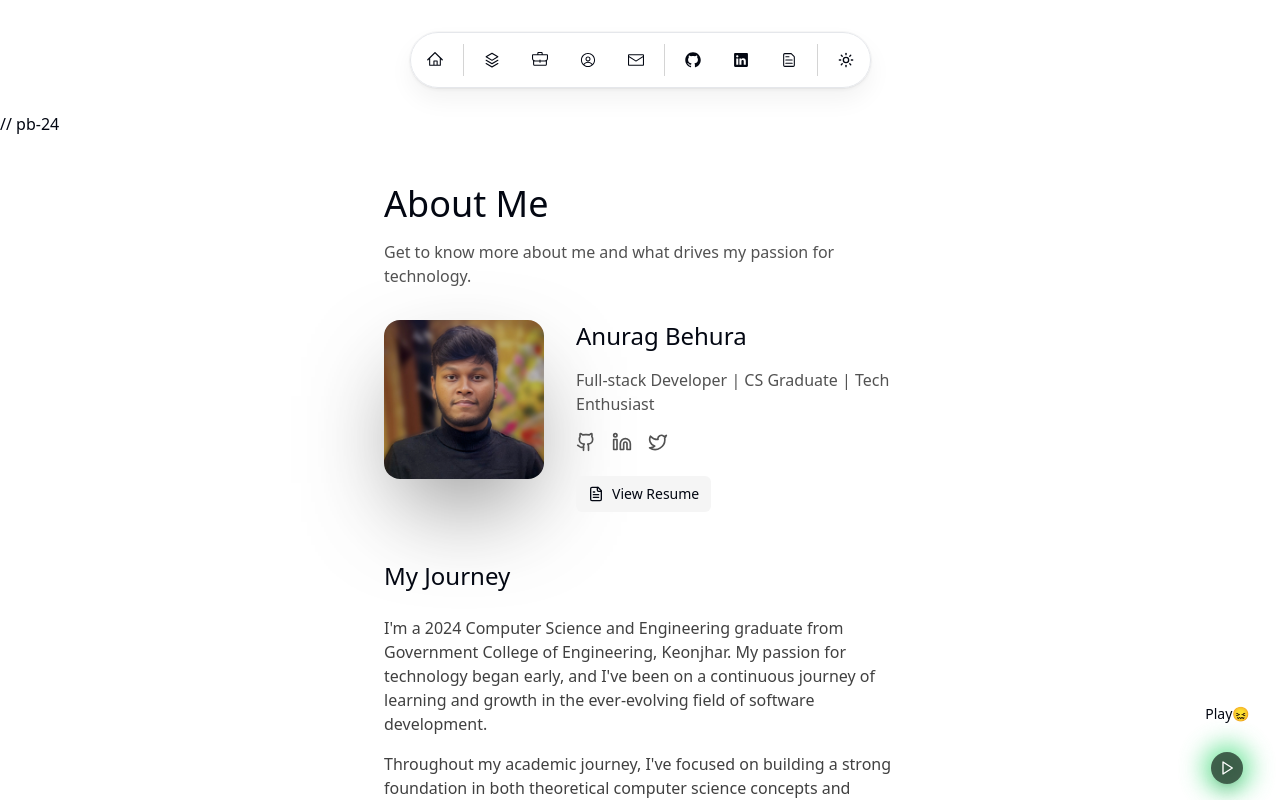
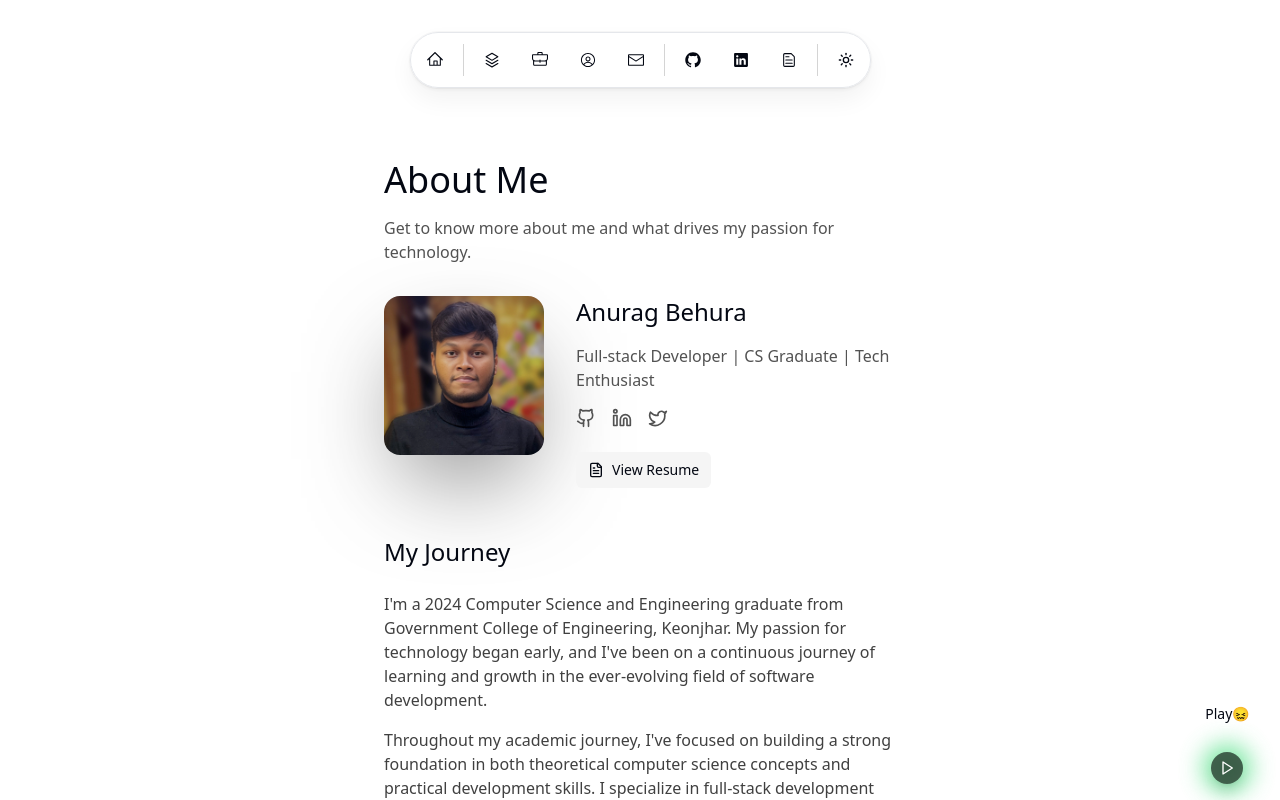
Before and after one commit to anuragbehura/anuragbehura-portfolio, a Next.js app: page /about in a window 1280 px wide. Shown: the top 800 px of the page. Built offline with nearby package versions, Linux system fonts and the light colour scheme.

Commit message:
changes in layout.tsx

```diff
--- a/app/layout.tsx
+++ b/app/layout.tsx
@@ -55,7 +55,6 @@ export default function RootLayout({
       >
         <ThemeProvider>
           <Navbar />
-          // pb-24
           <main className="
             flex
             flex-col
```
